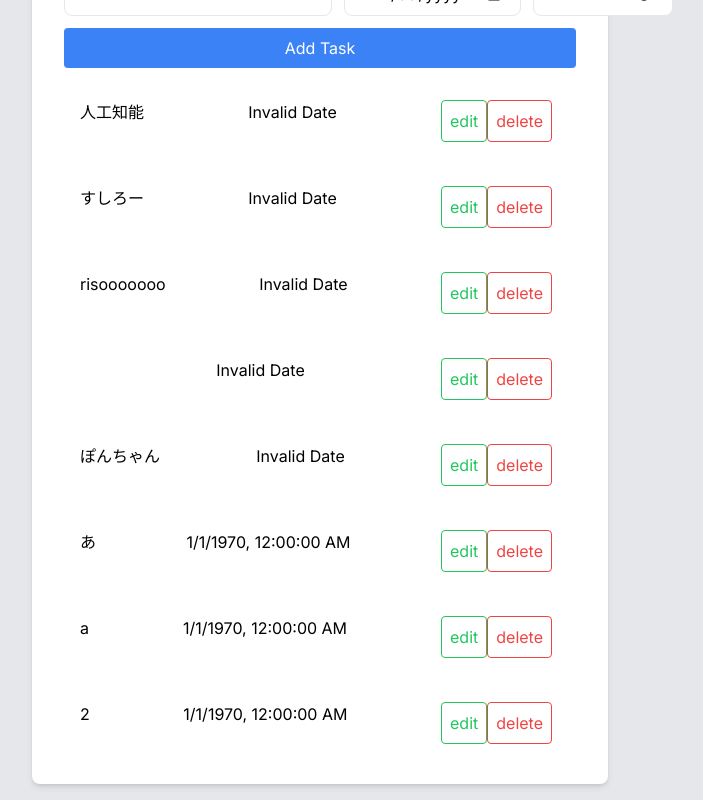
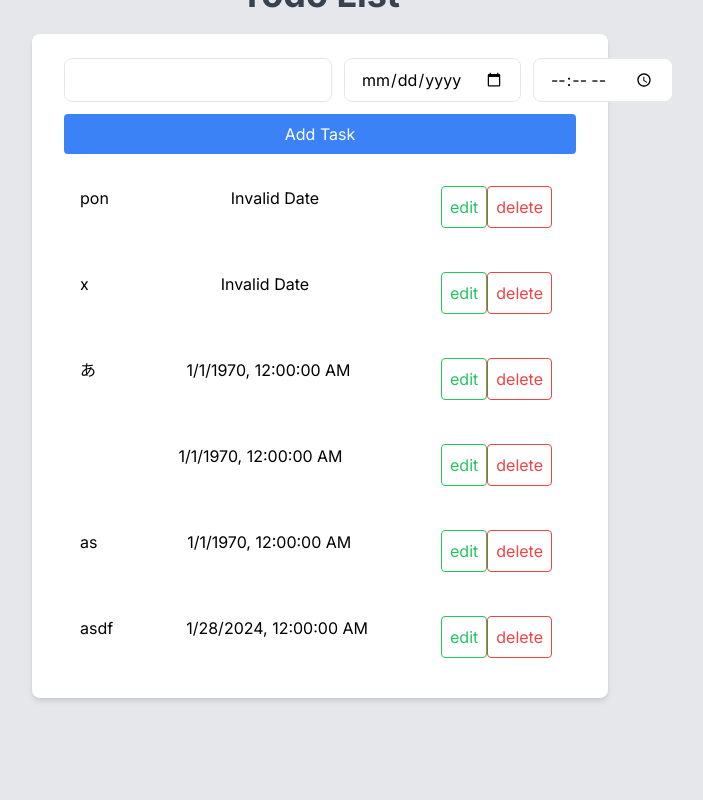
Before and after one commit to i2rin/todolist-nextjs, a Next.js app: page / in a window 1280 px wide. Shown: the whole page, without its empty margins (320-1023 px from the left). Built offline with nearby package versions, Linux system fonts and the light colour scheme; data requests are answered from the project's data file.

Commit message:
🐛日付を正確に表示しました

```diff
--- a/src/app/components/AddTask.tsx
+++ b/src/app/components/AddTask.tsx
@@ -10,7 +10,7 @@ const AddTask = () => {
 
     const handleSubmit = async (e:FormEvent) => {
         e.preventDefault();
-        const deadline = new Date('${deadlinedate}T${deadlineTime}');
+        const deadline = new Date(`${deadlineDate}T${deadlineTime}`);
         await addTodo({ id: uuidv4(), text: taskTitle, date: deadline});
         setTaskTitle("");
         setDeadlineDate("");
--- a/src/app/components/Todo.tsx
+++ b/src/app/components/Todo.tsx
@@ -1,7 +1,7 @@
-"use client";
-import{ Task } from '../pages/types';
+"use client"; import{ Task } from '../pages/types';
 import React, { useEffect, useRef, useState } from 'react';
 import { deleteTodo, editTodo } from '../pages/api';
+
 
 
 interface TodoProps {
@@ -9,9 +9,24 @@ interface TodoProps {
 }
 
 const Todo = ({ task }: TodoProps) => {
-    const ref = useRef<HTMLInputElement>(null);
+ // Date オブジェクトを YYYY-MM-DD 形式の文字列に変換
+    const formatDate = (date : Date | string) : string => {
+        if (!date) return ''
+        const d = new Date(date);
+        let month = '' + (d.getMonth() + 1);
+        let day = '' + d.getDate();
+        const year = d.getFullYear();
+
+        if (month.length < 2)
+            month = '0' + month;
+        if (day.length < 2)
+            day = '0' + day;
+
+        return [year, month, day].join('-');
+    };   const ref = useRef<HTMLInputElement>(null);
     const [isEditing, setIsEditing] = useState(false);
     const [editedTaskTitle, setEditedTaskTitle] = useState(task.text);
+    const [editedTaskDate, setEditedTaskDate] = useState(formatDate(task.date));
 
     useEffect(() => {
         if (isEditing)
@@ -22,10 +37,13 @@ const Todo = ({ task }: TodoProps) => {
 
     const handleEdit = async() => {
         setIsEditing(true);
+        setEditedTaskTitle(task.text);
+        setEditedTaskDate(formatDate(task.date));
     };
 
     const handleSave= async() => {
-        await editTodo(task.id, editedTaskTitle);
+        const newDate = new Date(editedTaskDate);
+        await editTodo(task.id, editedTaskTitle, newDate);
         setIsEditing(false);
     };
 
@@ -34,22 +52,29 @@ const Todo = ({ task }: TodoProps) => {
         setIsEditing(false);
     };
 
+
+
  return (
-   <li
-        key = {task.id}
-        className = "flex justify-between p-4 bg-white border-1-4 border-blue-500 rounded-shadow"
-    >
+   <li className = "flex justify-between p-4 bg-white border-1-4 border-blue-500 rounded-shadow">
         {isEditing ? (
+            <React.Fragment>
                 <input
                     ref = {ref}
                     type="text"
                     value = {editedTaskTitle}
                     onChange = {
-                (e: React.ChangeEvent<HTMLInputElement>) => setEditedTaskTitle(e.target.value)
-                }
-                className = "mr-2 py-1 px-2 rounded border-gray-400 border"/>
+                    (e) => setEditedTaskTitle(e.target.value)}
+                />
+                <input
+                    type="date"
+                    value = {formatDate(editedTaskDate)}
+                    onChange = {
+                    (e) => setEditedTaskDate(e.target.value)}
+                    className = "mr-2 py-1 px-2 rounded border-gray-400 border"
+                />
+            </React.Fragment>
             ) : (
-            <React.Fragment key = {task.id}>
+            <React.Fragment>
                 <span>{task.text}</span>
                 <span>{new Date(task.date).toLocaleString()}</span>
          </React.Fragment>
--- a/src/app/data/todos.json
+++ b/src/app/data/todos.json
@@ -1,39 +1,32 @@
 {
   "tasks": [
     {
-      "text": "人工知能",
-      "id": "bcdcb758-b03c-4343-8eea-9f4b2ac0a4f1"
+      "text": "pon",
+      "id": "ad43608f-ea3d-4732-8128-753b10422b9d"
     },
     {
-      "text": "すしろー",
-      "id": "5201ab02-31cb-48ef-9019-632b5652f41f"
+      "text": "x",
+      "id": "dfe04421-2ed0-4bbe-a42e-6c9e144423a8"
     },
     {
-      "text": "risooooooo",
-      "id": "5a3b881d-287a-4b25-b8bf-ad74bf04bc39"
-    },
-    {
-      "text": "",
-      "id": "a5030c46-b229-4d1a-ba8e-8d22058061c2"
-    },
-    {
-      "text": "ぽんちゃん",
-      "id": "49181a9a-8ac6-46c9-91c1-6bf5ee14191d"
-    },
-    {
-      "id": "1f7ac94d-386c-434d-bac8-db6e7285758a",
+      "id": "a9fefbf5-146e-4fe6-a15b-4cb3317cf101",
       "text": "あ",
       "date": null
     },
     {
-      "id": "1c8cee25-29dd-41de-bfb3-33f2c8139ba6",
-      "text": "a",
+      "id": "065b1369-03b4-4232-b9e1-acb32de14a2e",
+      "text": "",
       "date": null
     },
     {
-      "id": "758ba5b5-a27b-4848-ab57-a1c2f6ce601e",
-      "text": "2",
+      "id": "45be9d38-4dcb-4c50-a4d2-2e122c42e68e",
+      "text": "as",
       "date": null
+    },
+    {
+      "text": "asdf",
+      "date": "2024-01-28T00:00:00.000Z",
+      "id": "df2e9bb1-3589-4ef9-bf8b-21dbb3068d9b"
     }
   ]
 }
--- a/src/app/pages/api.ts
+++ b/src/app/pages/api.ts
@@ -22,13 +22,13 @@ export const addTodo = async (todo: Task): Promise<Task[]> => {
     return res;
 }
 
-export const editTodo = async (id: string, newText: string): Promise<Task[]> => {
+export const editTodo = async (id: string, newText: string, newDate: Date): Promise<Task[]> => {
     const jsonData = await fetch(`http://localhost:3001/tasks/${id}`, {
         method: "PUT",
         headers: {
             "Content-Type": "application/json",
         },
-        body: JSON.stringify({ text: newText }),
+        body: JSON.stringify({ text: newText, date: newDate }),
     });
     const res = jsonData.json();
 
```
Lines whose indentation alone changed are shown as unchanged.
